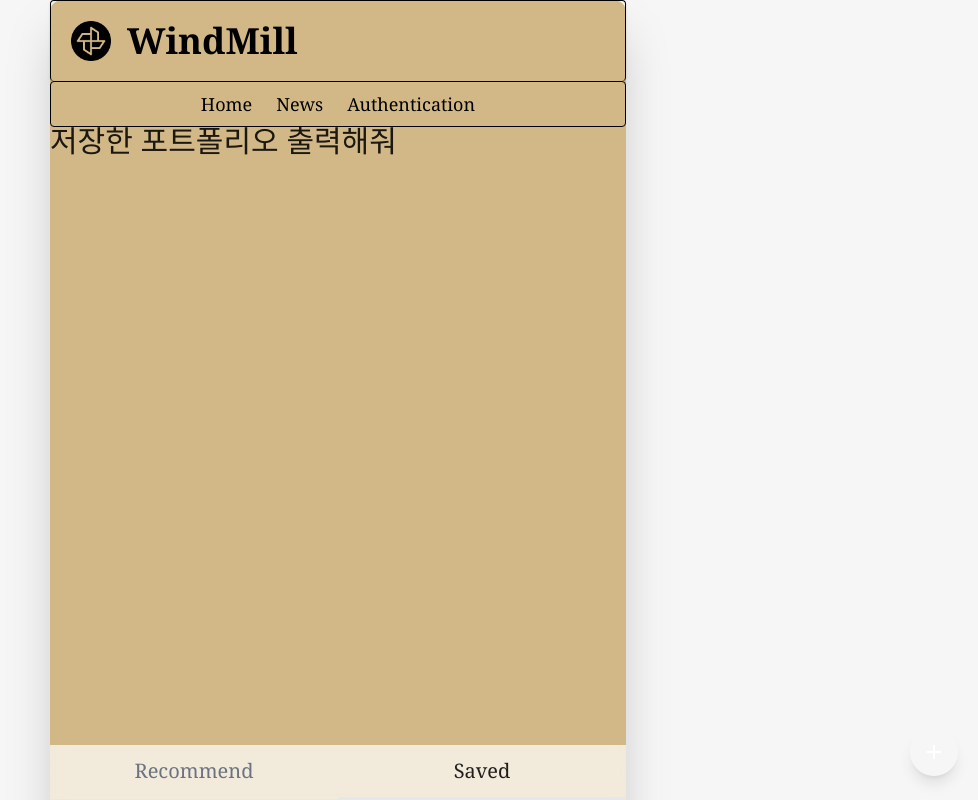
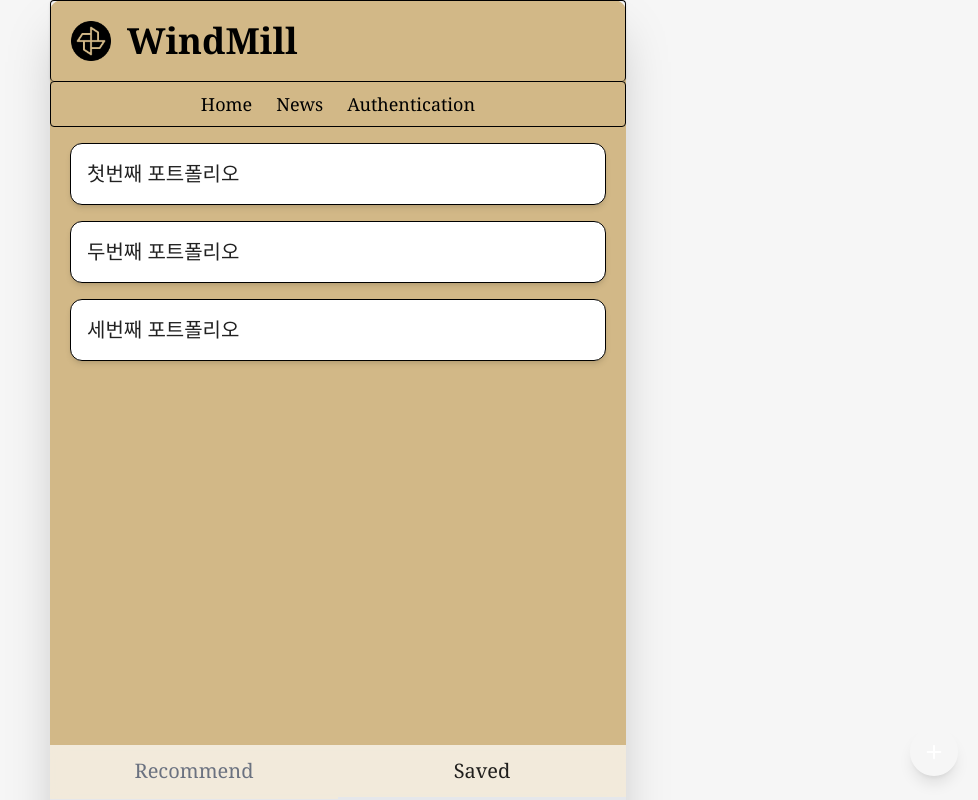
Before and after one commit to IBORY-PURPLE/windmill_FE, a React (Vite) app in the folder frontend/: page /portfolio/1/saveportfolio in a window 1280 px wide. Shown: the top 800 px of the page, without its empty margins (302-1280 px from the left). Built offline with nearby package versions, Linux system fonts and the light colour scheme.

Commit message:
test saved portfolio

```diff
--- a/frontend/src/App.jsx
+++ b/frontend/src/App.jsx
@@ -23,6 +23,7 @@ import PortfolioPage from "./pages/Portfolio/Portfolio";
 import AvatarPage from "./pages/Portfolio/Avatar";
 import SavePortfolioPage from "./pages/Portfolio/SavePortfolio";
 import RecommendPortfolioPage from "./pages/Portfolio/RcommendPortfolio";
+import SavePortfolioDetailPage from "./pages/Portfolio/SavePortfolioDetail";
 
 const router = createBrowserRouter([
   {
@@ -87,7 +88,18 @@ const router = createBrowserRouter([
               },
               {
                 path: "saveportfolio",
-                element: <SavePortfolioPage></SavePortfolioPage>,
+                children: [
+                  {
+                    index: true,
+                    element: <SavePortfolioPage></SavePortfolioPage>,
+                  },
+                  {
+                    path: ":portfolioId",
+                    element: (
+                      <SavePortfolioDetailPage></SavePortfolioDetailPage>
+                    ),
+                  },
+                ],
               },
             ],
           },
--- a/frontend/src/assets/dummyPortfolio.jsx
+++ b/frontend/src/assets/dummyPortfolio.jsx
@@ -1,4 +1,5 @@
 export const dummyPortfoilo = {
+  portfolioId: "dkanrothflskgksmstkfka",
   result: [
     {
       stockId: "5bcccf00-16c7-4386-b5dd-caa045e92ff0",
--- /dev/null
+++ b/frontend/src/assets/dummySavePortfolioList.jsx
@@ -0,0 +1,14 @@
+export const dummySavePortfolioList = [
+  {
+    portfolioId: "a1",
+    name: "첫번째 포트폴리오",
+  },
+  {
+    portfolioId: "a2",
+    name: "두번째 포트폴리오",
+  },
+  {
+    portfolioId: "a3",
+    name: "세번째 포트폴리오",
+  },
+];
--- /dev/null
+++ b/frontend/src/components/Portfoilo/SavedPortfolioItem.jsx
@@ -0,0 +1 @@
+// 저장된 portfolio 리스트로 가져와서 id값으로 item
--- a/frontend/src/pages/Portfolio/SavePortfolio.jsx
+++ b/frontend/src/pages/Portfolio/SavePortfolio.jsx
@@ -1,9 +1,24 @@
 // 추천받은 포트폴리오들을 저장하는 페이지
+import { dummySavePortfolioList } from "../../assets/dummySavePortfolioList";
+import { useNavigate, Outlet } from "react-router-dom";
 
 function SavePortfolioPage() {
+  const navigate = useNavigate();
   return (
-    <div className="min-h-screen">
-      <h1>저장한 포트폴리오 출력해줘</h1>
+    <div className="min-h-screen ">
+      <div className="grid grid-cols-1 sm:grid-cols-1 gap-4 mt-4">
+        {dummySavePortfolioList.map((item) => (
+          <div
+            key={item.portfolioId}
+            onClick={() => navigate(`${item.portfolioId}`)}
+            className="mx-5 p-10 rounded-xl shadow-md border p-4 bg-white border-black transition-all duration-300 hover:scale-105 hover-shadow-xl hover:z-10"
+          >
+            {item.name}
+          </div>
+        ))}
+      </div>
+
+      <Outlet />
     </div>
   );
 }
--- /dev/null
+++ b/frontend/src/pages/Portfolio/SavePortfolioDetail.jsx
@@ -0,0 +1,12 @@
+import PortfolioSection from "../../components/Portfoilo/PortfolioSection";
+import { dummyPortfoilo } from "../../assets/dummyPortfolio";
+
+function SavePortfolioDetailPage() {
+  return (
+    <div>
+      <PortfolioSection {...dummyPortfoilo}></PortfolioSection>
+    </div>
+  );
+}
+
+export default SavePortfolioDetailPage;
```
